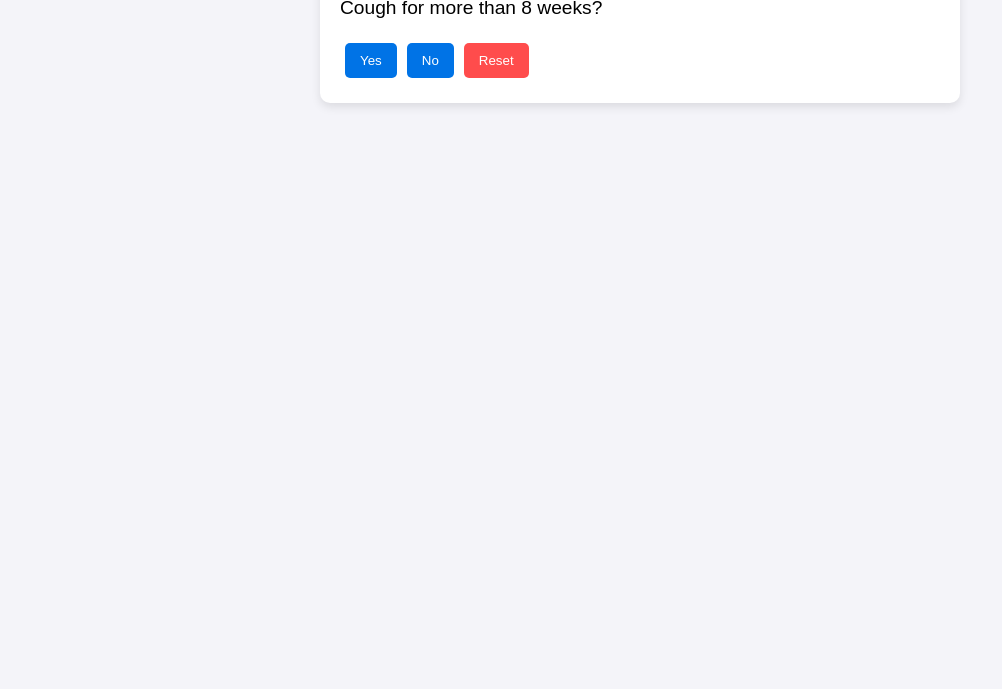
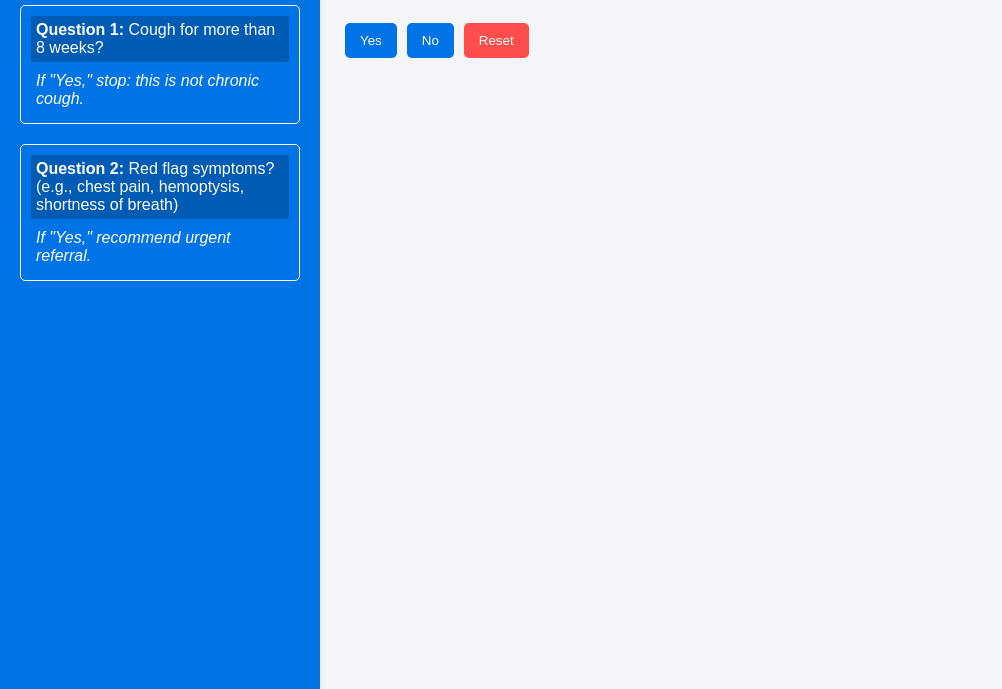
Before and after one commit to mmatuszk/chroniccough, a plain HTML site: page index.html in a window 1280 px wide. Shown: the part 111-800 px from the top of the page, without its empty margins (0-1002 px from the left). Drawn offline with Linux system fonts and the light colour scheme.

Commit message:
version 2

```diff
--- a/index.html
+++ b/index.html
@@ -7,16 +7,42 @@
     <style>
         body {
             font-family: Arial, sans-serif;
-            margin: 20px;
+            margin: 0;
             background-color: #f4f4f9;
+            display: flex;
+            flex-direction: column;
         }
-        .container {
-            max-width: 600px;
-            margin: auto;
+        .sidebar {
             padding: 20px;
-            background-color: white;
-            box-shadow: 0 4px 10px rgba(0, 0, 0, 0.1);
-            border-radius: 10px;
+            background-color: #0073e6;
+            color: white;
+            box-shadow: 0 2px 5px rgba(0, 0, 0, 0.1);
+            box-sizing: border-box;
+        }
+        .sidebar h2 {
+            color: #f4f4f9;
+        }
+        .sidebar .box {
+            margin-bottom: 20px;
+            padding: 10px;
+            border: 1px solid white;
+            border-radius: 5px;
+        }
+        .sidebar .question {
+            background-color: #005bb5;
+            padding: 5px;
+            margin-bottom: 5px;
+            border-radius: 3px;
+        }
+        .sidebar .answer {
+            background-color: #0073e6;
+            padding: 5px;
+            border-radius: 3px;
+        }
+        .main-content {
+            flex: 1;
+            padding: 20px;
+            box-sizing: border-box;
         }
         h2 {
             color: #0073e6;
@@ -42,77 +68,93 @@
         .reset-button:hover {
             background-color: #cc0000;
         }
+        .back-button {
+            background-color: #ffa500;
+        }
+        .back-button:hover {
+            background-color: #cc8400;
+        }
+        @media (min-width: 768px) {
+            body {
+                flex-direction: row;
+            }
+            .sidebar {
+                width: 25%;
+                height: 100vh;
+            }
+        }
     </style>
 </head>
 <body>
-    <div class="container">
+    <div class="sidebar">
         <h2>Chronic Cough Algorithm</h2>
+        <div class="box">
+            <div class="question"><strong>Question 1:</strong> Cough for more than 8 weeks?</div>
+            <div class="answer"><em>If "Yes," stop: this is not chronic cough.</em></div>
+        </div>
+        <div class="box">
+            <div class="question"><strong>Question 2:</strong> Red flag symptoms? (e.g., chest pain, hemoptysis, shortness of breath)</div>
+            <div class="answer"><em>If "Yes," recommend urgent referral.</em></div>
+        </div>
+    </div>
+    <div class="main-content">
+        <h2>Decision Path</h2>
         <div id="question-container"></div>
     </div>
 
     <script>
         const questions = {
             0: {
-                text: "Cough for more than 8 weeks?",
-                yes: 1,
-                no: "Stop - No chronic cough"
+                text: "Taking lisinopril, beta blocker, or NSAIDs?",
+                yes: "Switch medications or stop",
+                no: 1
             },
             1: {
-                text: "Red flag symptoms? (e.g., chest pain, hemoptysis, shortness of breath)",
-                yes: "Urgent referral needed",
+                text: "Smoker or just quit smoking?",
+                yes: "Perform spirometry, consider CT chest, sputum cultures",
                 no: 2
             },
             2: {
-                text: "Taking lisinopril, beta blocker, or NSAIDs?",
-                yes: "Switch medications or stop",
+                text: "History of asthma, wheezing, or nighttime coughing?",
+                yes: "Spirometry, trial of inhaled corticosteroids",
                 no: 3
             },
             3: {
-                text: "Smoker or just quit smoking?",
-                yes: "Perform spirometry, consider CT chest, sputum cultures",
-                no: 4
+                text: "Rhinitis symptoms (e.g., post nasal drip, congestion)?",
+                yes: 4,
+                no: 6
             },
             4: {
-                text: "History of asthma, wheezing, or nighttime coughing?",
-                yes: "Spirometry, trial of inhaled corticosteroids",
+                text: "Smell loss, facial pain, or colored nasal discharge?",
+                yes: "Treat for sinusitis",
                 no: 5
             },
             5: {
-                text: "Rhinitis symptoms (e.g., post nasal drip, congestion)?",
-                yes: 6,
+                text: "Reflux symptoms (heartburn, regurgitation)?",
+                yes: 7,
                 no: 8
             },
             6: {
-                text: "Smell loss, facial pain, or colored nasal discharge?",
-                yes: "Treat for sinusitis",
-                no: 7
+                text: "Non-allergic rhinitis (triggers like smoke, perfumes)?",
+                yes: "1st gen antihistamine, +/- nasal steroid",
+                no: 9
             },
             7: {
-                text: "Reflux symptoms (heartburn, regurgitation)?",
-                yes: 9,
-                no: 10
-            },
-            8: {
-                text: "Non-allergic rhinitis (triggers like smoke, perfumes)?",
-                yes: "1st gen antihistamine, +/- nasal steroid",
-                no: 11
-            },
-            9: {
                 text: "8-week trial of PPI successful?",
                 yes: "Stop PPI",
                 no: "Refer to GI for EGD"
             },
-            10: {
+            8: {
                 text: "Allergic rhinitis (triggers like dust, pets, pollen)?",
                 yes: "2nd gen antihistamine + nasal steroid",
-                no: 12
+                no: 10
             },
-            11: {
+            9: {
                 text: "Neurogenic cough symptoms (tickle in throat, talking triggers cough)?",
                 yes: "Gabapentin or nortriptyline trial",
-                no: 13
+                no: 11
             },
-            12: {
+            10: {
                 text: "Chronic refractory cough (mainly at night)?",
                 yes: "Tramadol trial",
                 no: "Refer to pulmonary specialist"
@@ -120,6 +162,7 @@
         };
 
         let currentQuestion = 0;
+        let history = [];
 
         function displayQuestion() {
             const container = document.getElementById("question-container");
@@ -130,6 +173,7 @@
                 result.textContent = questions[currentQuestion];
                 container.appendChild(result);
 
+                addBackButton(container);
                 addResetButton(container);
                 return;
             }
@@ -149,10 +193,12 @@
             noButton.onclick = () => handleAnswer("no");
             container.appendChild(noButton);
 
+            addBackButton(container);
             addResetButton(container);
         }
 
         function handleAnswer(answer) {
+            history.push(currentQuestion);
             const nextStep = questions[currentQuestion][answer];
             if (typeof nextStep === "string") {
                 showResult(nextStep);
@@ -165,6 +211,7 @@
         function showResult(result) {
             const container = document.getElementById("question-container");
             container.innerHTML = `<h3>Outcome:</h3><p>${result}</p>`;
+            addBackButton(container);
             addResetButton(container);
         }
 
@@ -176,9 +223,27 @@
             container.appendChild(resetButton);
         }
 
+        function addBackButton(container) {
+            if (history.length > 0) {
+                const backButton = document.createElement("button");
+                backButton.textContent = "Back";
+                backButton.className = "back-button";
+                backButton.onclick = goBack;
+                container.appendChild(backButton);
+            }
+        }
+
         function resetAlgorithm() {
             currentQuestion = 0;
+            history = [];
             displayQuestion();
+        }
+
+        function goBack() {
+            if (history.length > 0) {
+                currentQuestion = history.pop();
+                displayQuestion();
+            }
         }
 
         displayQuestion();
```
